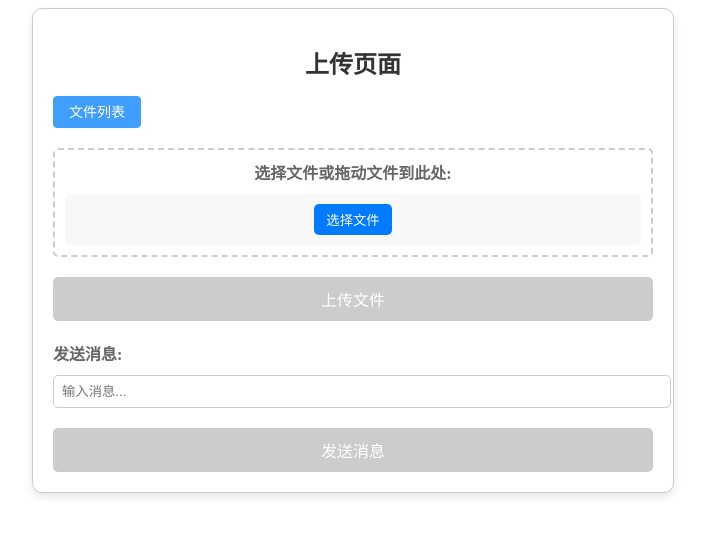
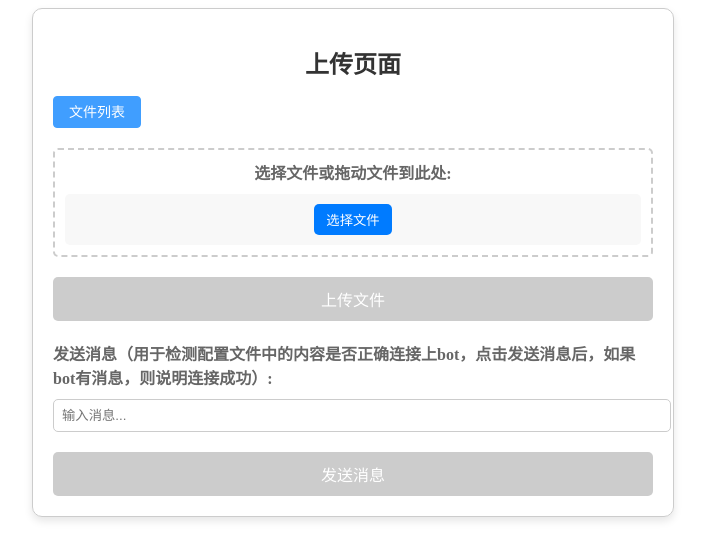
Before and after one commit to SkyDependence/tgDrive-front, a Vue app: page /upload in a window 1280 px wide. Shown: the top 560 px of the page, without its empty margins (287-992 px from the left). Built offline with nearby package versions, Linux system fonts and the light colour scheme.

Commit message:
🎈 perf:

```diff
--- a/src/views/UploadPage.vue
+++ b/src/views/UploadPage.vue
@@ -35,7 +35,7 @@
     </button>
 
     <div class="message-group">
-      <label for="messageInput" class="label">发送消息:</label>
+      <label for="messageInput" class="label">发送消息（用于检测配置文件中的内容是否正确连接上bot，点击发送消息后，如果bot有消息，则说明连接成功）:</label>
       <input type="text" id="messageInput" v-model="inputMessage" placeholder="输入消息..." class="input" />
     </div>
 
```
